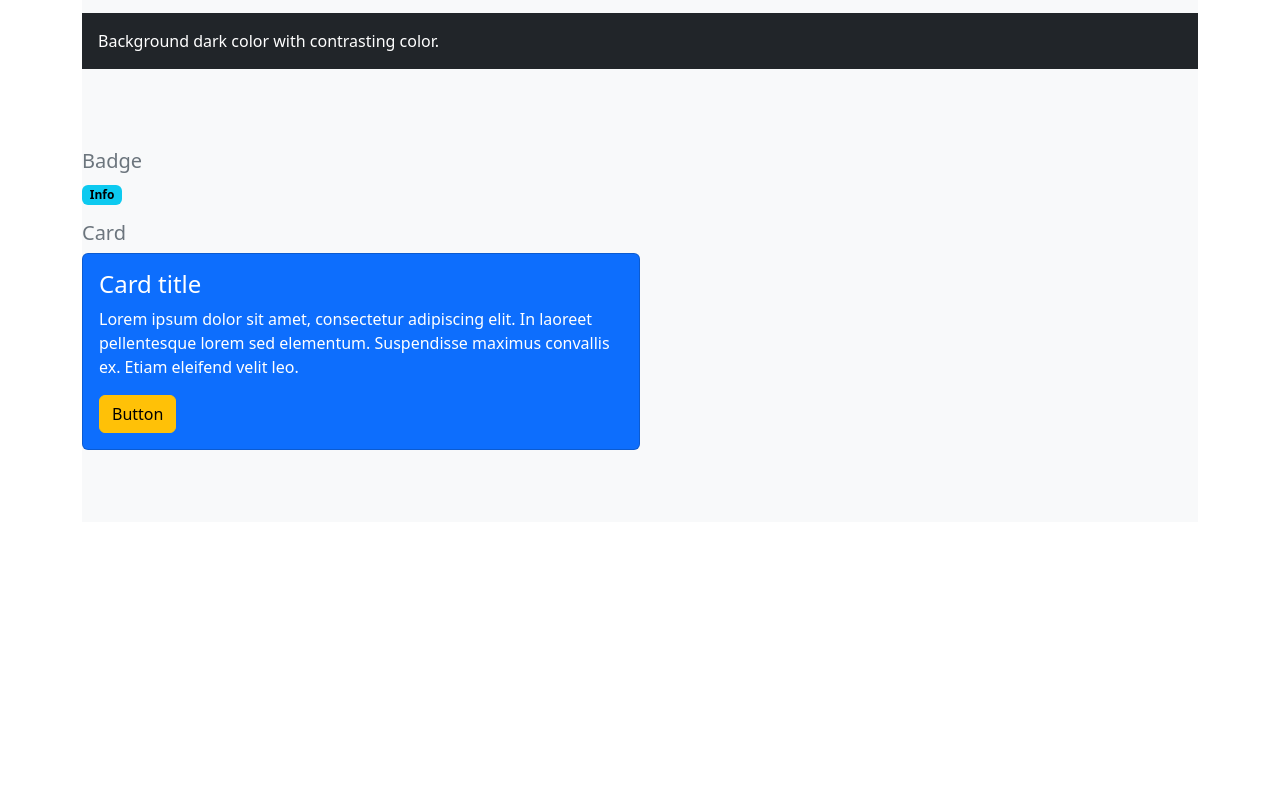
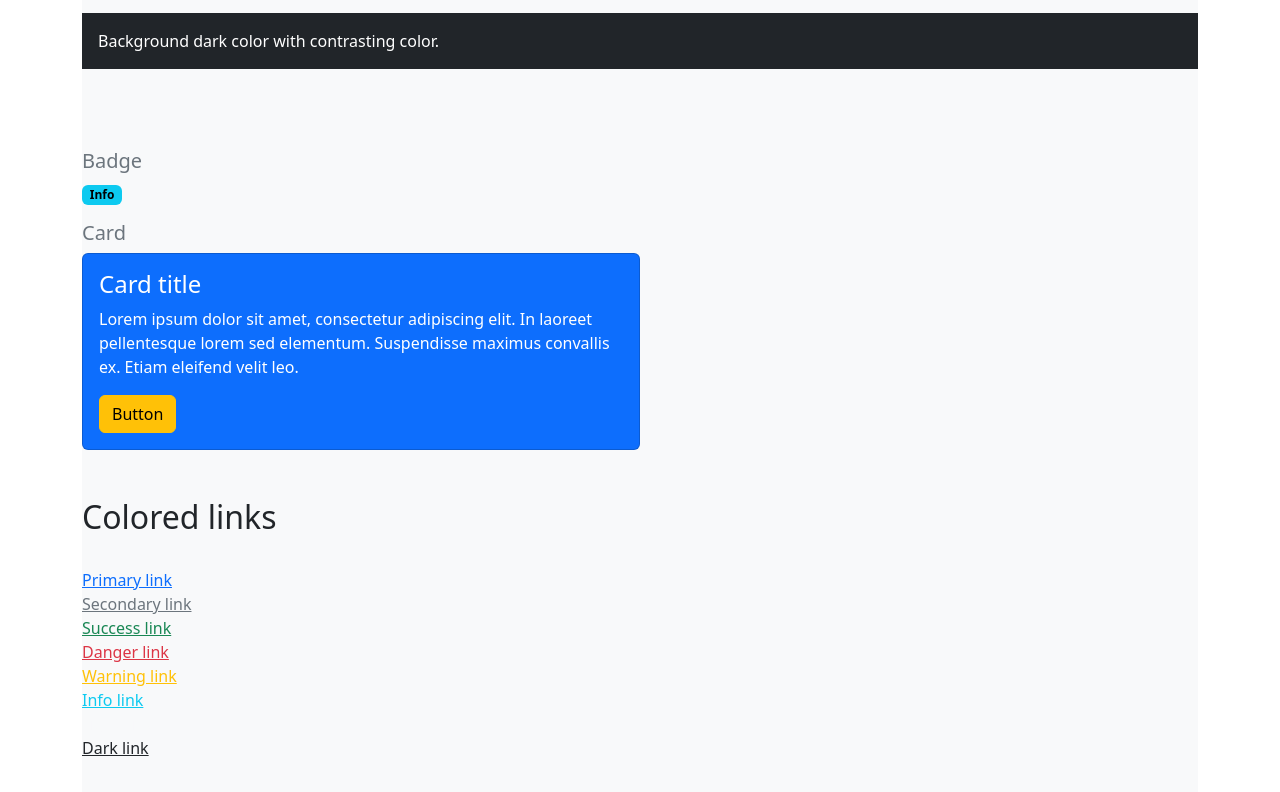
Before and after one commit to Michal-Radomski/Udemy_Frontend_Courses, a plain HTML site: page 01 Bootstrap5/05 - Helpers/index.html in a window 1280 px wide. Shown: the part 704-1496 px from the top of the page. Before the commit the page ends 1226 px from the top, so only its background shows below. Drawn offline with nearby package versions, Linux system fonts and the light colour scheme.

Commit message:
Colored links exercise done

```diff
--- a/01 Bootstrap5/05 - Helpers/index.html
+++ b/01 Bootstrap5/05 - Helpers/index.html
@@ -52,6 +52,19 @@
           </div>
         </div>
 
+        <br /><br />
+        <h2>Colored links</h2>
+        <br />
+
+        <a href="#" class="link-primary">Primary link</a><br />
+        <a href="#" class="link-secondary">Secondary link</a><br />
+        <a href="#" class="link-success">Success link</a><br />
+        <a href="#" class="link-danger">Danger link</a><br />
+        <a href="#" class="link-warning">Warning link</a><br />
+        <a href="#" class="link-info">Info link</a><br />
+        <a href="#" class="link-light">Light link</a><br />
+        <a href="#" class="link-dark">Dark link</a>
+
         <br /><br /><br />
       </div>
     </div>
```
